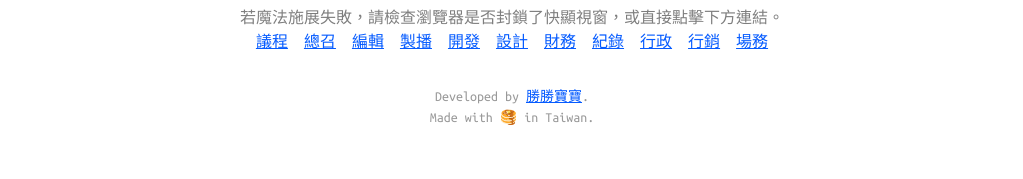
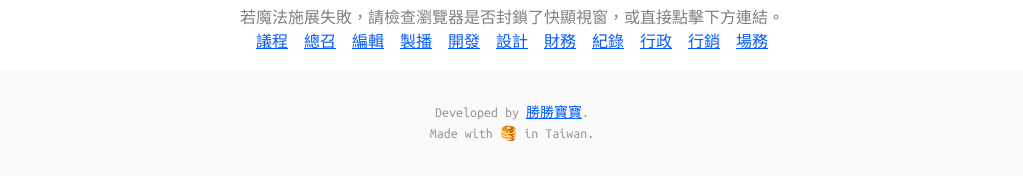
Before and after one commit to gnehs/sitcon-2022-issue-generator, a Vue app: page / in a window 1280 px wide. Shown: the part 561-740 px from the top of the page, without its empty margins (128-1151 px from the left). Built offline with nearby package versions, Linux system fonts and the light colour scheme; what @kangc/v-md-editor would draw is missing.

Commit message:
updated style

```diff
--- a/src/App.vue
+++ b/src/App.vue
@@ -32,17 +32,18 @@
     <div class="links">
       <a v-for="link in links" :href="link.href" target="_blank" :key="link.title">{{ link.title }}</a>
     </div>
-    <footer>
-      Developed by <a href="https://gnehs.net" target="_blank">勝勝寶寶</a>.<br>
-      Made with 🥞 in Taiwan.
-    </footer>
   </div>
+  <footer>
+    Developed by <a href="https://gnehs.net" target="_blank">勝勝寶寶</a>.<br>
+    Made with 🥞 in Taiwan.
+  </footer>
 </template>
 
 <style lang="sass">
 \:root
   --theme-color: 5,91,255
   --border-color: #ddd
+  line-height: 1.5
 body,html,.v-md-textarea-editor pre, .v-md-textarea-editor textarea,.vuepress-markdown-body
   font-family: 'Ubuntu Mono', 'Noto Sans TC', sans-serif !important
 *
@@ -53,7 +54,6 @@ body,html,.v-md-textarea-editor pre, .v-md-textarea-editor textarea,.vuepress-ma
   max-width: 960px
   margin: 0 auto
   font-size: 16px
-  line-height: 1.5
 
 .title
   font-size: 1.25rem
@@ -77,9 +77,11 @@ header
     font-size: 2rem
 footer
   font-size: 0.875rem
-  margin: 32px 0
+  margin-top: 16px
+  padding: 32px 0
   text-align: center
   color: #999
+  background-color: #fafafa
 
 .box
   padding: 12px 24px
@@ -176,6 +178,7 @@ export default {
             editor.insert(function (selected) {
               return {
                 text: `#{group}`,
+                selected: `#{group}`,
               };
             });
           },
```
